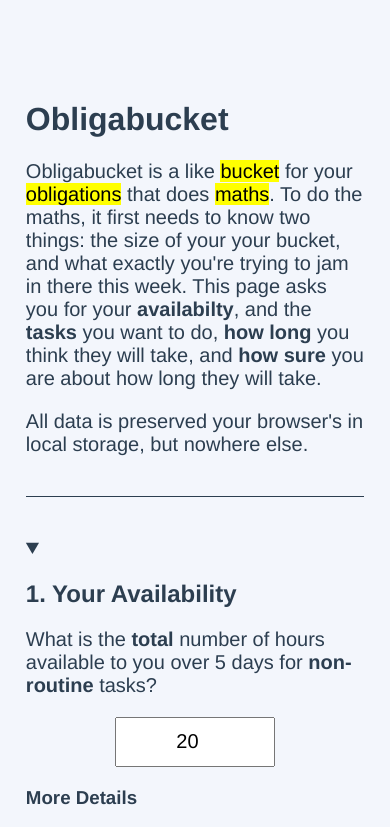
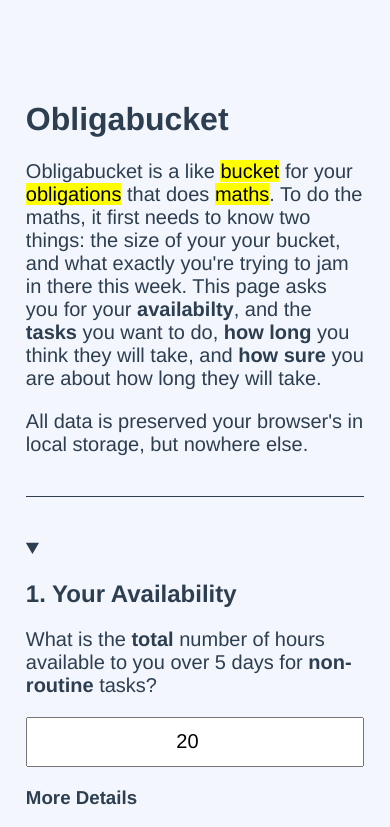
Before and after one commit to marktnoonan/obligabucket, a Vue app: page / in a window 390 px wide. Shown: the top 827 px of the page. Built offline with nearby package versions, Linux system fonts and the light colour scheme.

Commit message:
mobile tweak

```diff
--- a/src/components/Bucket.vue
+++ b/src/components/Bucket.vue
@@ -352,5 +352,9 @@ summary:focus {
     margin-right: 0;
     margin-left: auto;
   }
+  input,
+  select {
+    width: 100%;
+  }
 }
 </style>
```
